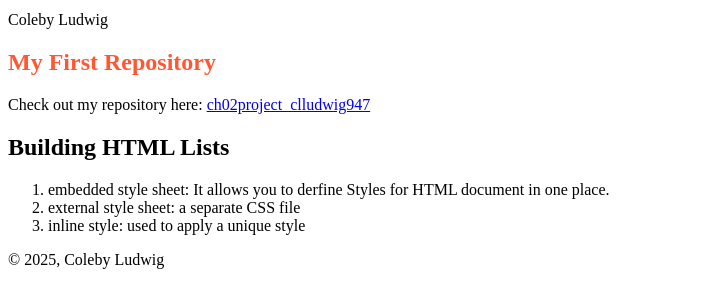
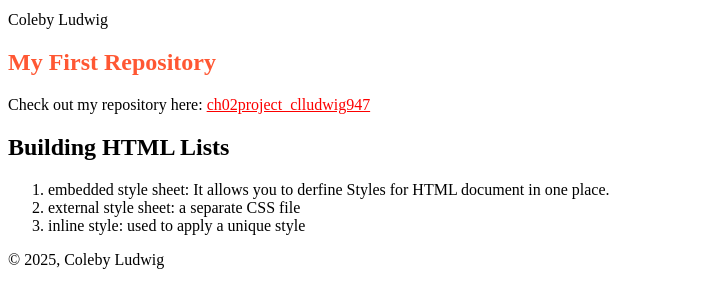
Before and after one commit to clludwig947/ch02project_clludwig947, a plain HTML site: page index.html in a window 1280 px wide. Shown: the part 108-416 px from the top of the page, without its empty margins (0-715 px from the left). Drawn offline with Linux system fonts and the light colour scheme; files that its build step writes are made by us from their sources.

Commit message:
Deploying some fixes regarding question 13. Please see lines 10-14 in index.html, for the changes.

```diff
--- a/index.html
+++ b/index.html
@@ -7,6 +7,11 @@
 <html>
 <head>
   <link rel="stylesheet" href="css/main.css">
+  <style>
+    a {
+      color: #fc0000;
+    }
+  </style>
 </head>
 <body>
     <h1 style="color: #FF7F50;">Building Your First Webpage</h1>
```
